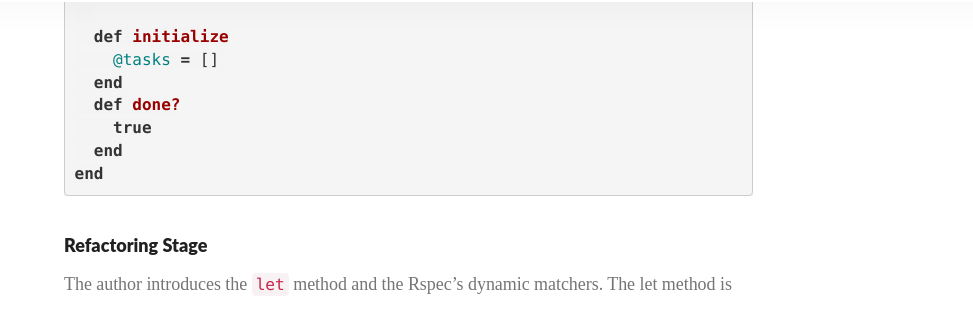
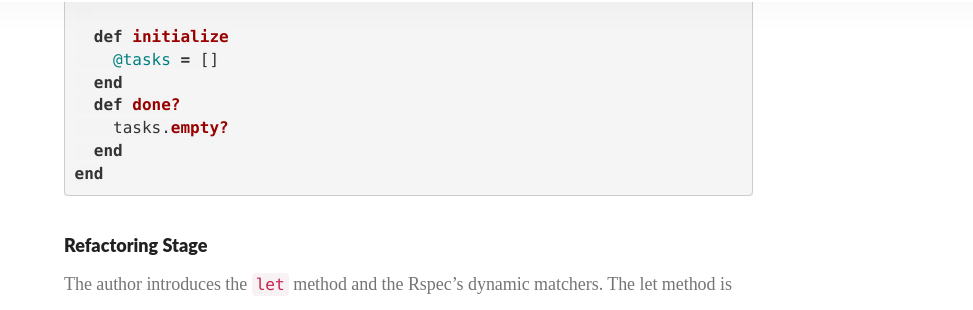
Before and after one commit to dlaf88/dlaf88.github.io, a Jekyll site: the page built from _posts/2019-07-31-TDD-continued.md, in a window 1280 px wide and 900 px high, scrolled down 3406 px. Shown: the part 142-452 px from the top of the window, without its empty margins (153-1126 px from the left). Built offline with Jekyll 4.4.1, drawn with Linux system fonts in a browser that asks for light colours; nearby versions of some CDN libraries; library files that are not in the unit come from our copies; a script that is not in the unit is left out; comment, search, counter and statistics services are not loaded.

Commit message:
Update 2019-07-31-TDD-continued.md

```diff
--- a/_posts/2019-07-31-TDD-continued.md
+++ b/_posts/2019-07-31-TDD-continued.md
@@ -135,7 +135,7 @@ class Project
     @tasks = []
   end
   def done?
-    true
+    tasks.empty?
   end
 end
 {% endhighlight %}
```
